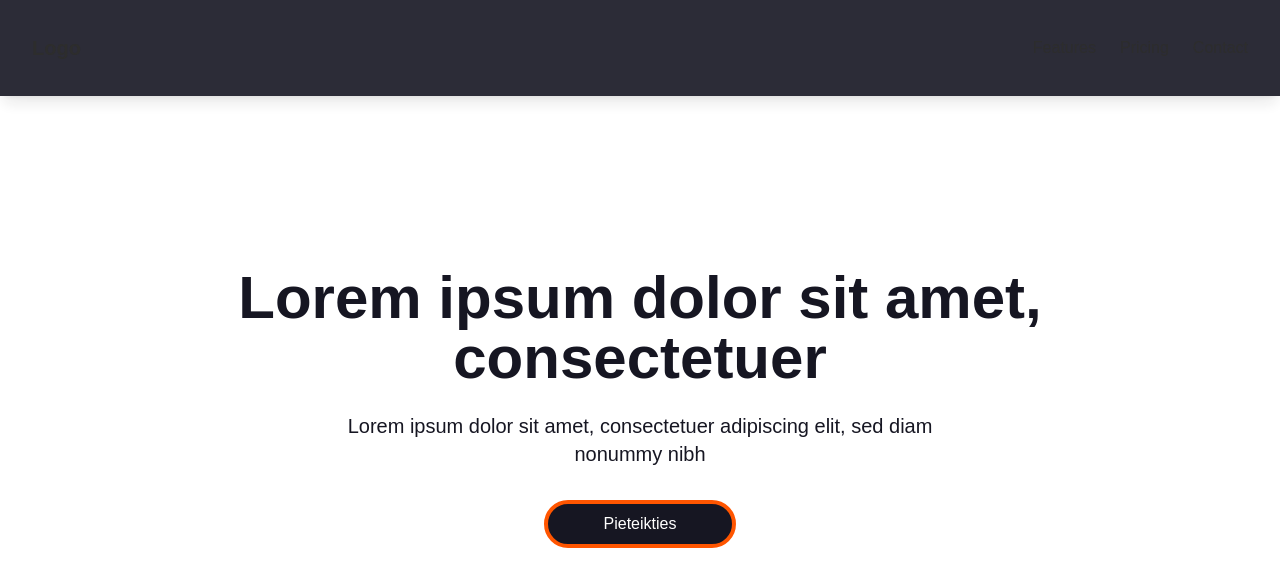
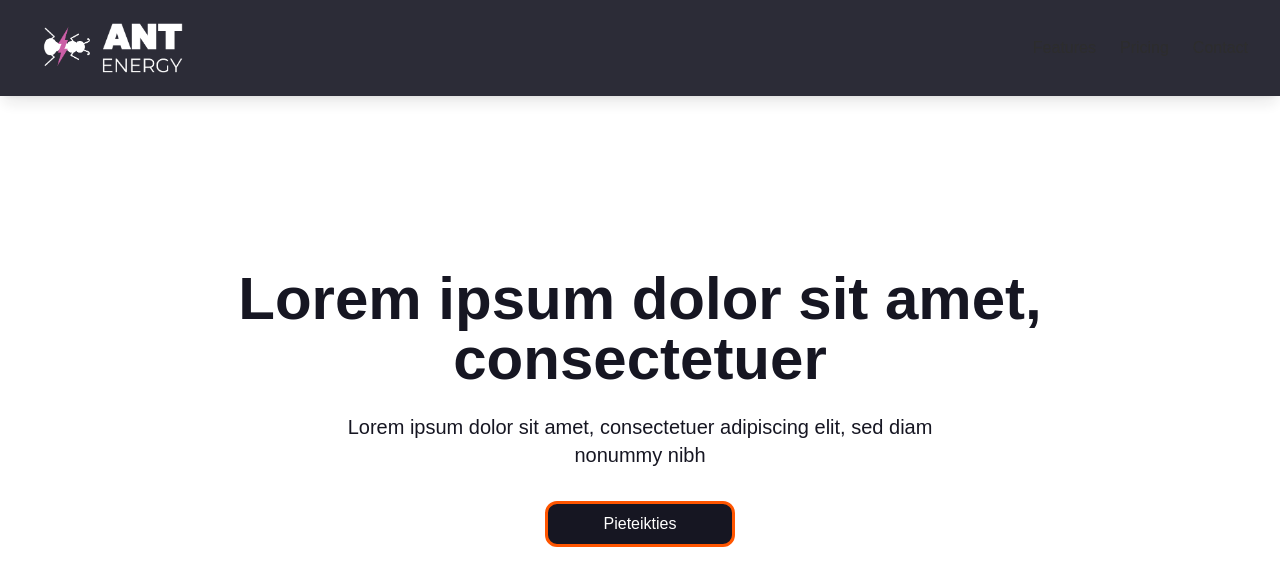
Before and after one commit to locusttoybox/ant-energy-web, a Next.js app: page / in a window 1280 px wide. Shown: the top 586 px of the page. Built offline with nearby package versions, Linux system fonts and the light colour scheme.

Commit message:
updated button and header comonent

```diff
--- a/src/app/components/Button.tsx
+++ b/src/app/components/Button.tsx
@@ -11,7 +11,7 @@ interface ButtonProps extends React.ButtonHTMLAttributes<HTMLButtonElement> {
 }
 
 const Button: React.FC<ButtonProps> = ({ children, variant = 'primary', className, ...props }) => {
-  const baseStyles = 'px-14 py-2 rounded-full';
+  const baseStyles = 'px-14 py-2 rounded-xl';
 
   const variantStyles: VariantStyle = {
     primary: 'bg-blue-500 text-white hover:bg-blue-600',
@@ -19,7 +19,7 @@ const Button: React.FC<ButtonProps> = ({ children, variant = 'primary', classNam
     outlineWhite:
       'bg-transparent border-2 border-white text-white hover:bg-black-10 hover:border-accent',
     outlineBlack:
-      'bg-secondary border-4 border-accent font-[500] text-background  hover:text-accent hover:bg-accent-10',
+      'bg-secondary border-3 border-accent font-[500] text-background  hover:text-accent hover:bg-accent-10',
     // 'px-6 py-3 text-white bg-gray-2 border-2 border-white rounded-8 shadow-[2px_2px_4px_rgba(0,0,0,0.4),-4px_-4px_8px_rgba(227,255,252,0)] active:shadow-[inset_2px_2px_4px_rgba(0,0,0,0.2),inset_-4px_-4px_8px_rgba(255,255,255,0.2)] active:translate-y-[2px] transition',
   };
 
--- a/src/app/components/Header.tsx
+++ b/src/app/components/Header.tsx
@@ -1,4 +1,6 @@
 import React from 'react';
+import Link from 'next/link';
+import LogoImage from '../assets/ant-logo.png';
 
 interface HeaderProps {
   children?: React.ReactNode;
@@ -10,7 +12,13 @@ const Header: React.FC<HeaderProps> = () => {
       <div className="mx-auto max-w-7xl px-4 sm:px-6 lg:px-8">
         <div className="my-4 flex h-16 items-center justify-between">
           {' '}
-          <div className="text-xl font-bold">Logo</div>
+          <Link href="/">
+            <img
+              src={LogoImage.src}
+              alt="pc-group-logo"
+              className="color-white h-18 w-40 align-baseline"
+            ></img>
+          </Link>
           <nav className="space-x-6">
             <a href="#">Features</a>
             <a href="#">Pricing</a>
```
Also changed, not shown: src/app/assets/ant-logo.png (added).
